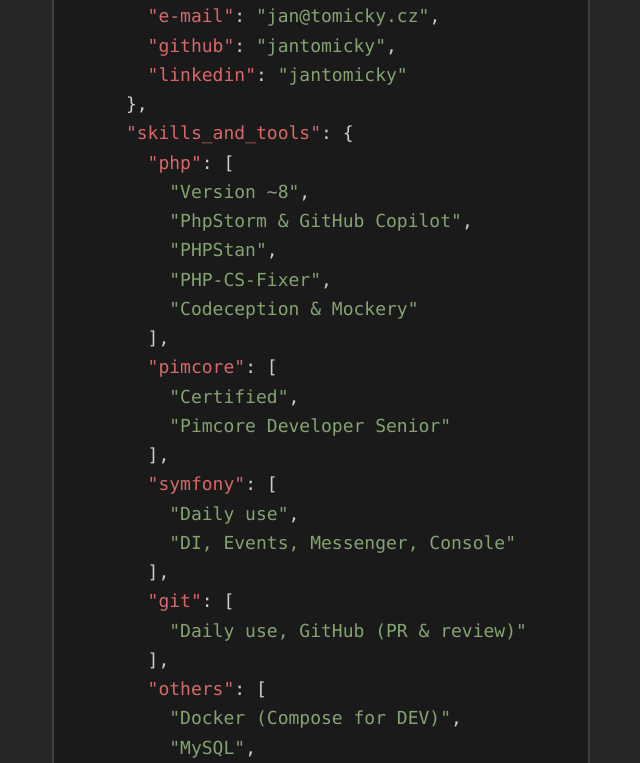
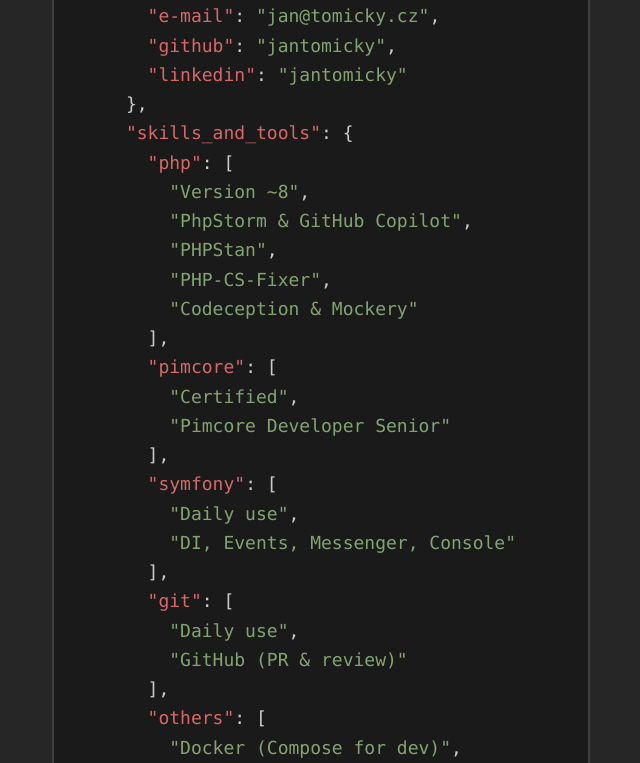
Before and after one commit to jantomicky/site, a website: page index.html in a window 1280 px wide. Shown: the part 179-942 px from the top of the page, without its empty margins (319-959 px from the left). Drawn offline with nearby package versions, Linux system fonts and the light colour scheme.

Commit message:
feat: Aesthetics

```diff
--- a/index.html
+++ b/index.html
@@ -40,8 +40,8 @@
             "php": ["Version ~8", "PhpStorm & GitHub Copilot", "PHPStan", "PHP-CS-Fixer", "Codeception & Mockery"],
             "pimcore": ["Certified", "Pimcore Developer Senior"],
             "symfony": ["Daily use", "DI, Events, Messenger, Console"],
-            "git": ["Daily use, GitHub (PR & review)"],
-            "others": ["Docker (Compose for DEV)", "MySQL", "Linux, Shell", "Ansible", "Elasticsearch", "RabbitMQ"],
+            "git": ["Daily use", "GitHub (PR & review)"],
+            "others": ["Docker (Compose for dev)", "MySQL", "REST, GraphQL", "Linux, Shell", "Ansible", "Elasticsearch", "RabbitMQ"],
         },
         "notes_and_goals": [
             {
```
